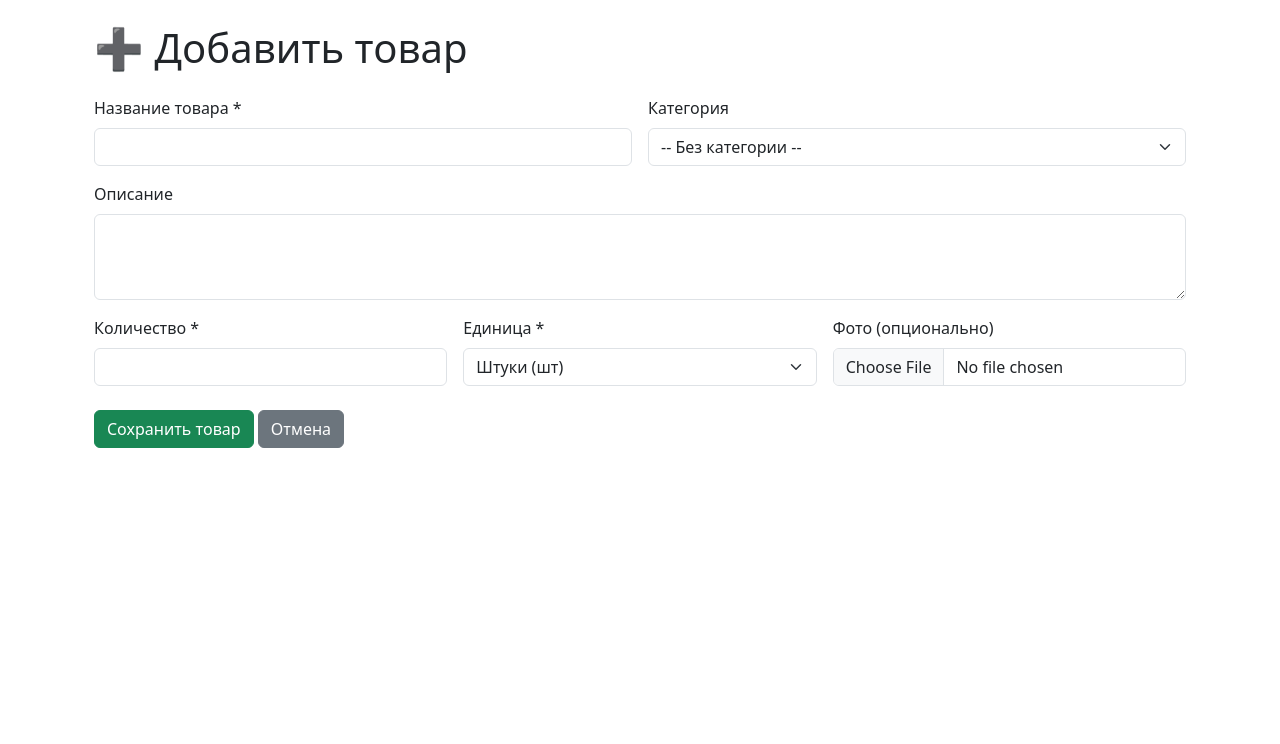
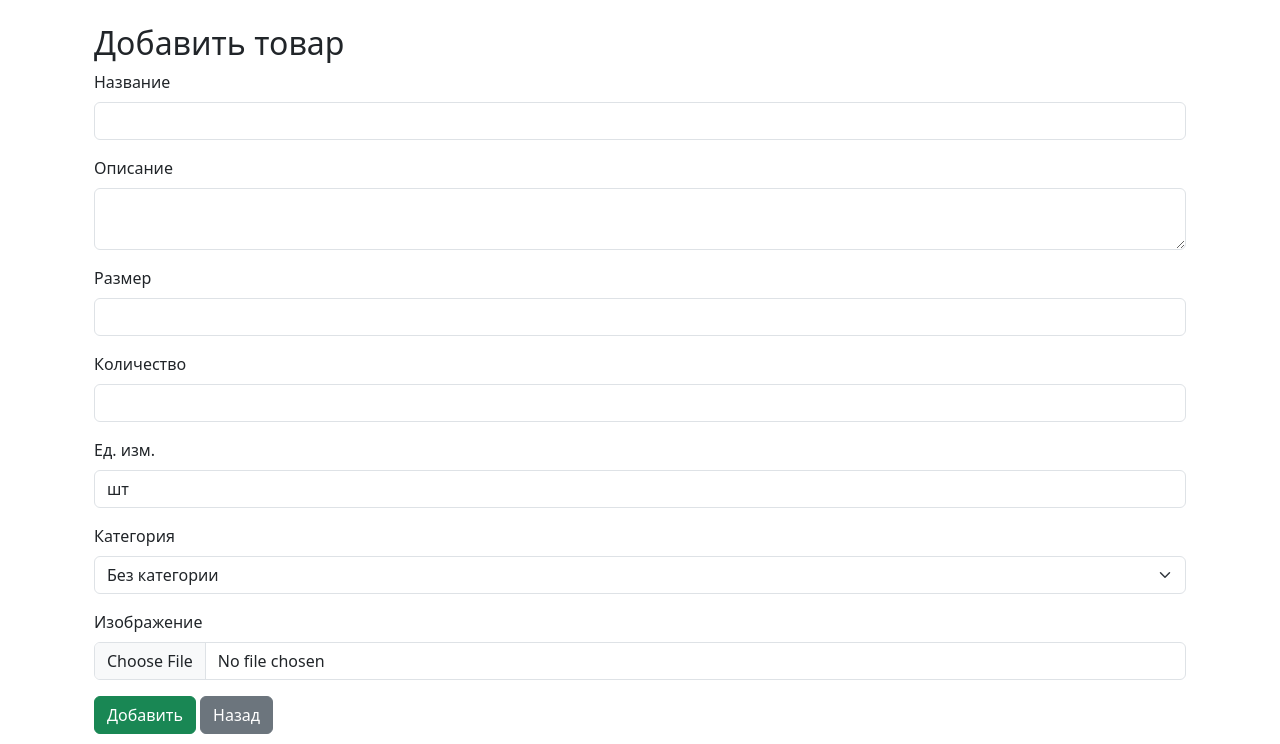
Before and after one commit to NikM19/inventory-app, a Flask app: page /create in a window 1280 px wide. Shown: the part 56-800 px from the top of the page. Run offline with Flask 3, Linux system fonts and the light colour scheme.

Commit message:
Add size field for products

```diff
--- a/app.py
+++ b/app.py
@@ -22,6 +22,7 @@ app.secret_key = os.getenv("SECRET_KEY", "dev_secret")
 
 app.config["SQLALCHEMY_DATABASE_URI"] = os.getenv("DATABASE_URL")
 app.config["SQLALCHEMY_TRACK_MODIFICATIONS"] = False
+
 app.config["UPLOAD_FOLDER"] = os.path.join(app.root_path, "static", "uploads")
 db = SQLAlchemy(app)
 
@@ -44,6 +45,7 @@ class Product(db.Model):
     name        = db.Column(db.String(120), nullable=False)
     description = db.Column(db.Text, nullable=True)
     quantity    = db.Column(db.Numeric(10, 2), nullable=False, default=0)
+    size        = db.Column(db.String(50), nullable=True)  # Новое поле!
     unit        = db.Column(db.String(10), nullable=False, default="шт")
     created_at  = db.Column(db.DateTime, default=datetime.utcnow)
     category_id = db.Column(db.Integer, db.ForeignKey("categories.id"), nullable=True)
@@ -95,33 +97,16 @@ def upload_image(file_storage) -> str | None:
 # ——————————————————————————————————————————————————————————
 @app.route("/")
 def index():
-    # Поиск и фильтрация (оставим, чтобы шаблон не ломался)
-    search_query = request.args.get("q", "").strip()
-    category_id = request.args.get("category_id", type=int)
-
-    query = Product.query
-
-    if search_query:
-        query = query.filter(Product.name.ilike(f"%{search_query}%"))
-
-    if category_id:
-        query = query.filter(Product.category_id == category_id)
-
-    products = query.order_by(Product.created_at.desc()).all()
-    total_products = Product.query.count()
+    products = Product.query.order_by(Product.created_at.desc()).all()
+    total_products = len(products)
     total_categories = Category.query.count()
-    recent_products = Product.query.order_by(Product.created_at.desc()).limit(5).all()
-    categories = Category.query.order_by(Category.name).all()
-
+    recent_products = products[:5]
     return render_template(
         "index.html",
         products=products,
         total_products=total_products,
         total_categories=total_categories,
-        recent_products=recent_products,
-        categories=categories,
-        search_query=search_query,
-        category_id=category_id
+        recent_products=recent_products
     )
 
 @app.route("/create", methods=["GET", "POST"])
@@ -131,6 +116,7 @@ def create():
         name        = request.form.get("name", "").strip()
         description = request.form.get("description", "").strip()
         quantity    = request.form.get("quantity", "0").replace(",", ".").strip()
+        size        = request.form.get("size", "").strip()
         category_id = request.form.get("category_id") or None
         image_file  = request.files.get("image")
         unit        = request.form.get("unit", "шт")
@@ -152,6 +138,7 @@ def create():
             name=name,
             description=description,
             quantity=quantity,
+            size=size,
             unit=unit,
             category_id=category_id,
             image_url=img_url
@@ -176,6 +163,7 @@ def edit(product_id):
         product.name        = request.form.get("name", product.name).strip()
         product.description = request.form.get("description", product.description).strip()
         product.quantity    = float(request.form.get("quantity", product.quantity).replace(",", "."))
+        product.size        = request.form.get("size", product.size).strip()
         product.category_id = request.form.get("category_id") or None
         product.unit        = request.form.get("unit", product.unit)
         new_file = request.files.get("image")
@@ -230,6 +218,7 @@ def export_excel():
             "Описание":   p.description or "",
             "Категория":  p.category.name if p.category else "",
             "Кол-во":     f"{p.quantity} {p.unit}",
+            "Размер":     p.size or "",
             "Дата":       p.created_at.strftime("%Y-%m-%d %H:%M:%S"),
             "Изобр. URL": p.image_url or ""
         })
--- a/templates/create.html
+++ b/templates/create.html
@@ -1,45 +1,44 @@
-{% extends "base.html" %}
-{% block title %}Добавить товар{% endblock %}
+{% extends 'base.html' %}
+
 {% block content %}
 <div class="container mt-4">
-    <h1 class="mb-4">➕ Добавить товар</h1>
-    <form method="post" enctype="multipart/form-data" class="row g-3">
-        <div class="col-md-6">
-            <label class="form-label">Название товара *</label>
-            <input type="text" name="name" class="form-control" required>
+  <h2>Добавить товар</h2>
+  <form method="post" enctype="multipart/form-data">
+    <div class="mb-3">
+      <label for="name" class="form-label">Название</label>
+      <input type="text" class="form-control" id="name" name="name" required>
     </div>
-        <div class="col-md-6">
-            <label class="form-label">Категория</label>
-            <select name="category_id" class="form-select">
-                <option value="">-- Без категории --</option>
+    <div class="mb-3">
+      <label for="description" class="form-label">Описание</label>
+      <textarea class="form-control" id="description" name="description"></textarea>
+    </div>
+    <div class="mb-3">
+      <label for="size" class="form-label">Размер</label>
+      <input type="text" class="form-control" id="size" name="size">
+    </div>
+    <div class="mb-3">
+      <label for="quantity" class="form-label">Количество</label>
+      <input type="number" step="0.01" class="form-control" id="quantity" name="quantity" required>
+    </div>
+    <div class="mb-3">
+      <label for="unit" class="form-label">Ед. изм.</label>
+      <input type="text" class="form-control" id="unit" name="unit" value="шт">
+    </div>
+    <div class="mb-3">
+      <label for="category_id" class="form-label">Категория</label>
+      <select class="form-select" id="category_id" name="category_id">
+        <option value="">Без категории</option>
         {% for category in categories %}
           <option value="{{ category.id }}">{{ category.name }}</option>
         {% endfor %}
       </select>
     </div>
-        <div class="col-md-12">
-            <label class="form-label">Описание</label>
-            <textarea name="description" class="form-control" rows="3"></textarea>
+    <div class="mb-3">
+      <label for="image" class="form-label">Изображение</label>
+      <input class="form-control" type="file" id="image" name="image" accept="image/*">
     </div>
-        <div class="col-md-4">
-            <label class="form-label">Количество *</label>
-            <input type="number" step="0.01" name="quantity" class="form-control" required>
-        </div>
-        <div class="col-md-4">
-            <label class="form-label">Единица *</label>
-            <select name="unit" class="form-select">
-                <option value="шт">Штуки (шт)</option>
-                <option value="м²">Квадратные метры (м²)</option>
-            </select>
-        </div>
-        <div class="col-md-4">
-            <label class="form-label">Фото (опционально)</label>
-            <input type="file" name="image" class="form-control">
-        </div>
-        <div class="col-12 mt-4">
-            <button type="submit" class="btn btn-success">Сохранить товар</button>
-            <a href="{{ url_for('index') }}" class="btn btn-secondary">Отмена</a>
-        </div>
+    <button type="submit" class="btn btn-success">Добавить</button>
+    <a href="{{ url_for('index') }}" class="btn btn-secondary">Назад</a>
   </form>
 </div>
 {% endblock %}
```
Also changed, not shown: templates/edit.html (+33 -36 lines), templates/index.html (+13 -33 lines). Lines whose indentation alone changed are shown as unchanged.
